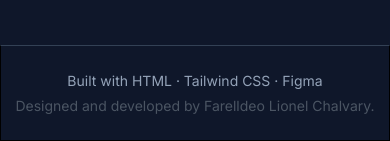
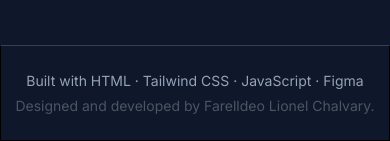
Before and after one commit to farelldev/farelldev.github.io, a website: page index.html in a window 390 px wide. Shown: the part 7108-7249 px from the top of the page. Drawn offline with Linux system fonts and the light colour scheme.

```diff
--- a/index.html
+++ b/index.html
@@ -522,7 +522,7 @@
 
         <footer class="flex items-center justify-center mt-section border border-t-border h-24">
             <div class="flex flex-col justify-center gap-1 text-small text-center font-sans">
-                <p class="text-text-secondary">Built with HTML · Tailwind CSS · Figma</p>
+                <p class="text-text-secondary">Built with HTML · Tailwind CSS · JavaScript · Figma</p>
                 <p class="text-text-tertiary">Designed and developed by Farelldeo Lionel Chalvary.</p>
             </div>
         </footer>
```
